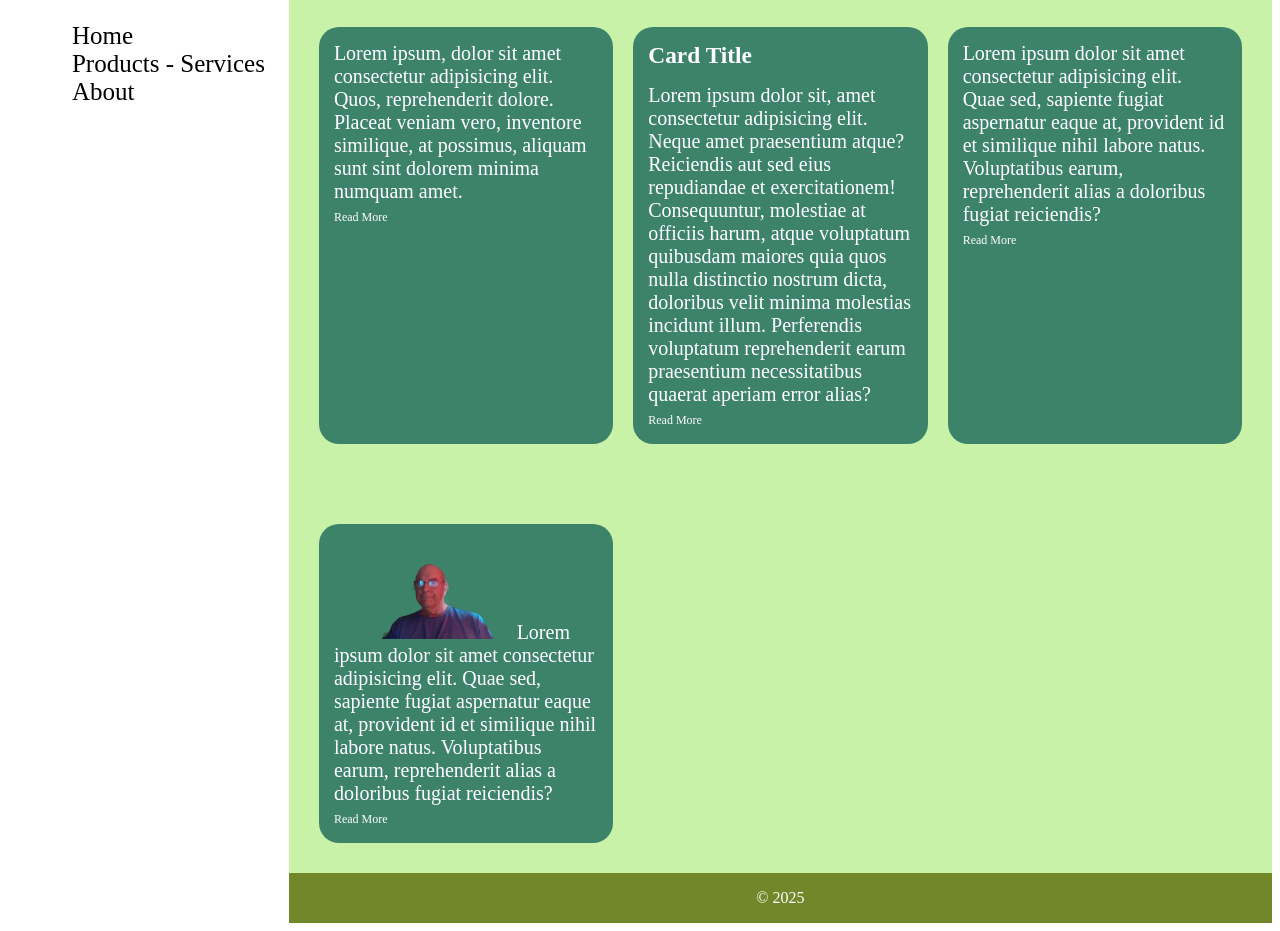
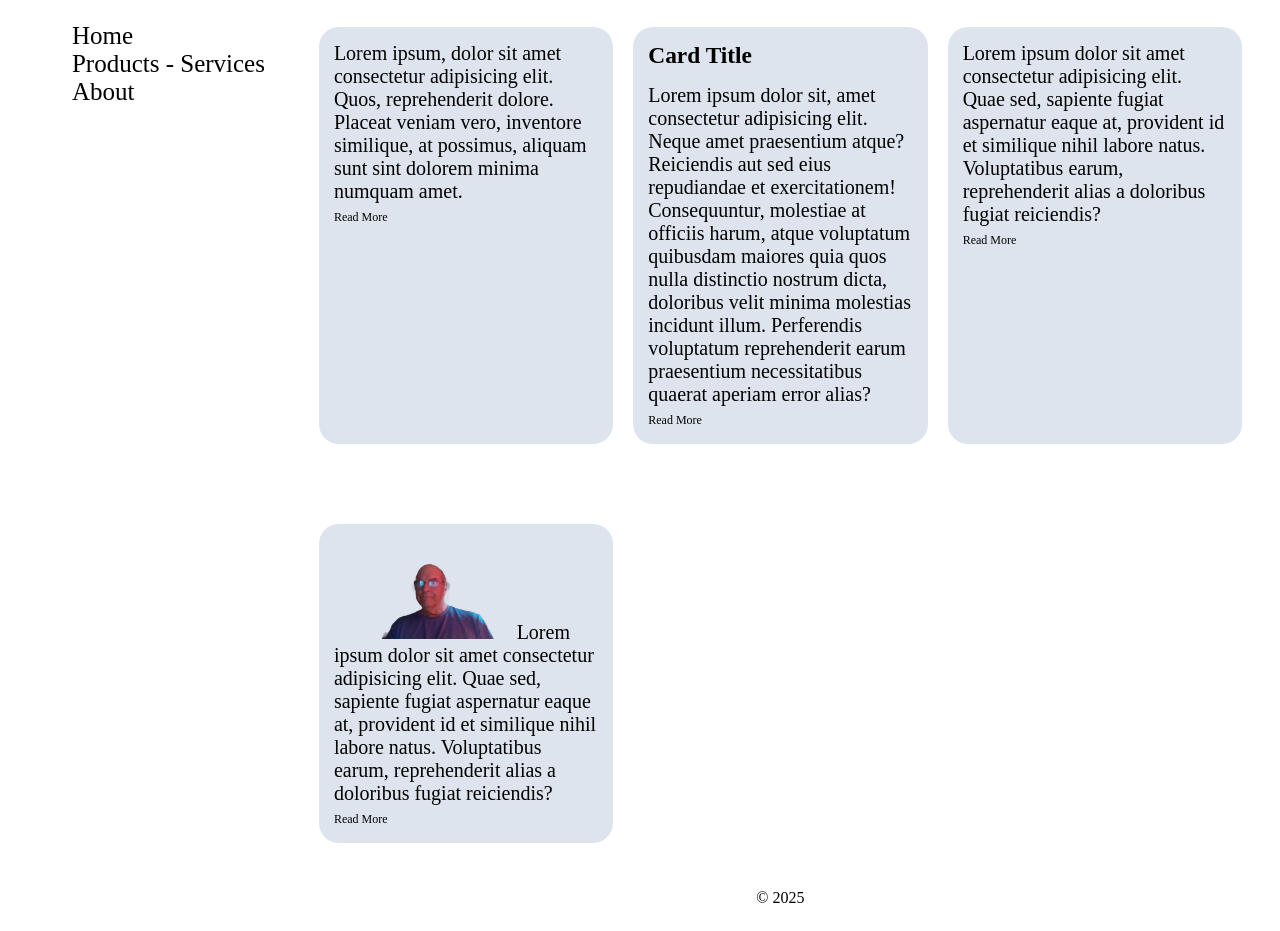
Before and after one commit to Marking-Time/Templates, a plain HTML site: page Simple-L-Grid/color-css/simple-l-grid-sub.html in a window 1280 px wide. Shown: the part 86-1017 px from the top of the page. Drawn offline with Linux system fonts and the light colour scheme.

Commit message:
finish color.css

```diff
--- a/Simple-L-Grid/color-css/color.css
+++ b/Simple-L-Grid/color-css/color.css
@@ -15,7 +15,6 @@
 		list-style: none;
 	}
 	a {
-		/*text-decoration: none;*/
 		background-color: #fff;
 		color: black;
 	}
@@ -30,16 +29,16 @@
 }
 
 .inner-grid {
-	background: ;
+	background: #fff;
 	/*background-color: ;*/
-	color: ;
+	color: black;
 }
 
 .card {
-	background-color: ;
-	color: ;
+	background-color: #dde4ed;
+	color: black;
 	a {
-		color: ;
+		color: black;
 	}
 	a:hover {
 		color: ;
@@ -47,6 +46,6 @@
 }
 
 .footer {
-    background-color: ;
-    color: ;
+    background-color: white;
+    color: black;
 }
```
